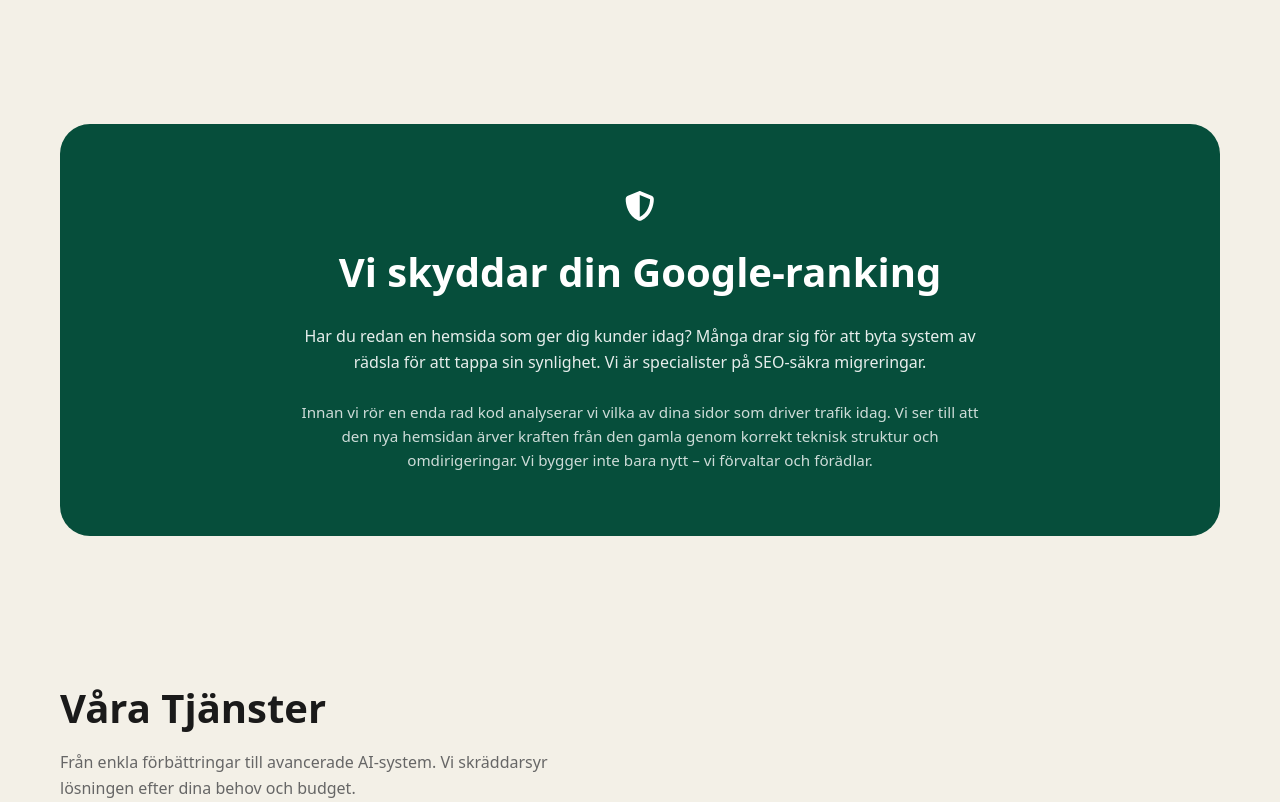
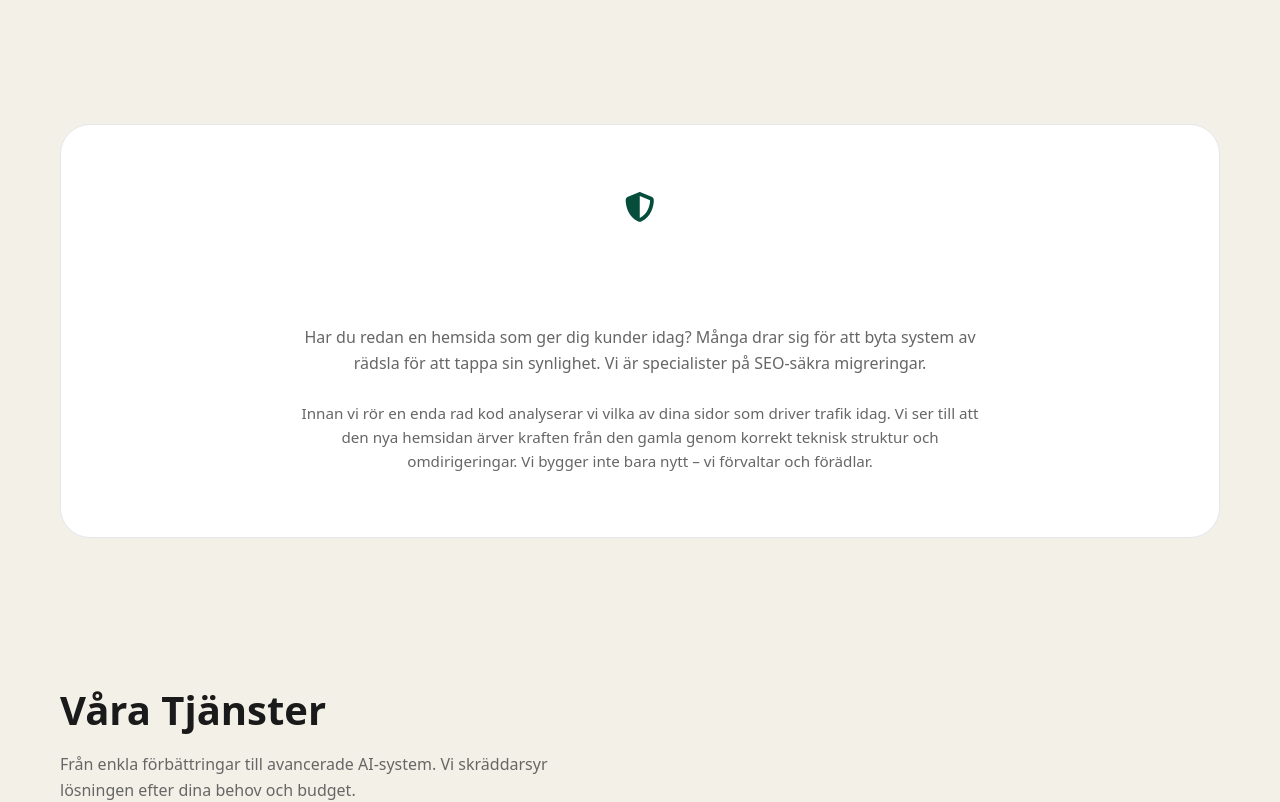
Before and after one commit to ronnedahl/my-company-page-fullstack, a Next.js app in the folder next-app/: page / in a window 1280 px wide. Shown: the part 1420-2222 px from the top of the page. Built offline with nearby package versions, Linux system fonts and the light colour scheme; no server answers.

Commit message:
Tone down green accent: use dark card backgrounds for SEO and pricing sections

```diff
--- a/next-app/src/components/sections/PricingCard.tsx
+++ b/next-app/src/components/sections/PricingCard.tsx
@@ -10,13 +10,13 @@ export default function PricingCard({
   badge,
 }: PricingCardData) {
   const cardClasses = featured
-    ? "bg-accent-green text-white border-accent-green -translate-y-2 shadow-[0_15px_40px_rgba(6,78,59,0.25)] hover:-translate-y-3"
+    ? "bg-card-bg border-accent-green -translate-y-2 shadow-[0_15px_40px_rgba(6,78,59,0.25)] hover:-translate-y-3"
     : "bg-card-bg border-border hover:-translate-y-1.5 hover:shadow-[0_10px_30px_rgba(0,0,0,0.1)]";
 
-  const checkColor = featured ? "text-light-green" : "text-accent-green";
+  const checkColor = "text-accent-green";
 
   const btnClasses = featured
-    ? "border-white text-white hover:bg-white hover:text-accent-green"
+    ? "bg-accent-green border-accent-green text-white hover:opacity-90"
     : "border-accent-green text-accent-green hover:bg-accent-green hover:text-white";
 
   return (
--- a/next-app/src/components/sections/SeoMigration.tsx
+++ b/next-app/src/components/sections/SeoMigration.tsx
@@ -4,19 +4,19 @@ import { faShieldHalved } from "@/lib/icons";
 export default function SeoMigration() {
   return (
     <section className="max-w-[1200px] mx-auto px-5 mb-15">
-      <div className="bg-accent-green text-white text-center py-16 px-5 sm:px-12 rounded-[30px]">
-        <div className="text-3xl mb-4">
+      <div className="bg-card-bg border border-border text-white text-center py-16 px-5 sm:px-12 rounded-[30px]">
+        <div className="text-3xl mb-4 text-accent-green">
           <FontAwesomeIcon icon={faShieldHalved} />
         </div>
         <h2 className="text-[1.5rem] md:text-[2.5rem] font-semibold mb-5">
           Vi skyddar din Google-ranking
         </h2>
-        <p className="max-w-[700px] mx-auto mb-6 opacity-90">
+        <p className="max-w-[700px] mx-auto mb-6 text-gray-text">
           Har du redan en hemsida som ger dig kunder idag? Många drar sig för
           att byta system av rädsla för att tappa sin synlighet. Vi är
           specialister på SEO-säkra migreringar.
         </p>
-        <p className="max-w-[700px] mx-auto opacity-80 text-[0.95rem]">
+        <p className="max-w-[700px] mx-auto text-gray-text text-[0.95rem]">
           Innan vi rör en enda rad kod analyserar vi vilka av dina sidor som
           driver trafik idag. Vi ser till att den nya hemsidan ärver kraften
           från den gamla genom korrekt teknisk struktur och omdirigeringar. Vi
--- a/next-app/src/components/webbutveckling/CtaSection.tsx
+++ b/next-app/src/components/webbutveckling/CtaSection.tsx
@@ -3,17 +3,17 @@ import Link from "next/link";
 export default function CtaSection() {
   return (
     <section className="max-w-[1200px] mx-auto px-5 mb-15">
-      <div className="bg-accent-green text-white text-center py-20 px-5 rounded-[30px]">
+      <div className="bg-card-bg border border-border text-white text-center py-20 px-5 rounded-[30px]">
         <h2 className="text-[1.5rem] md:text-[2.5rem] font-semibold mb-5">
           Redo att ta nästa steg?
         </h2>
-        <p className="max-w-[600px] mx-auto mb-10 opacity-90">
+        <p className="max-w-[600px] mx-auto mb-10 text-gray-text">
           Boka en kostnadsfri analys av din nuvarande hemsida (eller idén till
           din nya). Vi återkommer med ett förslag och pris inom 24 timmar.
         </p>
         <Link
           href="/booking"
-          className="bg-white text-accent-green px-9 py-2 sm:py-4 rounded-lg font-semibold inline-block hover:bg-[#f0f0f0] hover:-translate-y-0.5 transition-all duration-300"
+          className="bg-accent-green text-white px-9 py-2 sm:py-4 rounded-lg font-semibold inline-block hover:opacity-90 hover:-translate-y-0.5 transition-all duration-300"
         >
           Boka Gratis Analys
         </Link>
```
Also changed, not shown: next-app/src/app/page.tsx (line endings or trailing spaces), 1 other file (tests, documents, lock files or other folders).
